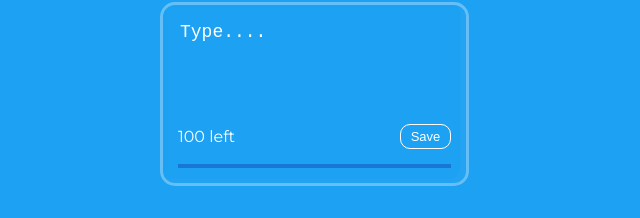
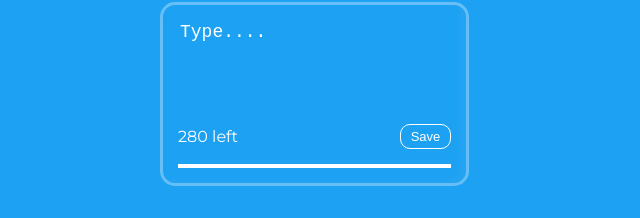
Before and after one commit to davidinthepark/tweet-later, a React (Create React App) app: page / in a window 1280 px wide. Shown: the part 116-334 px from the top of the page, without its empty margins (0-640 px from the left). Built offline with nearby package versions, Linux system fonts and the light colour scheme.

Commit message:
text limit increased

```diff
--- a/src/Components/NoteComponents/CreateNote.js
+++ b/src/Components/NoteComponents/CreateNote.js
@@ -2,7 +2,7 @@ import { React } from "react";
 import LinearProgress from "@mui/material/LinearProgress";
 
 function CreateNote({ textHandler, saveHandler, inputText }) {
-    const charLimit = 100;
+    const charLimit = 280;
     const charLeft = charLimit - inputText.length;
     return (
         <div className="note" style={{ background: "rgba(255, 255, 255, 0)" }}>
@@ -12,7 +12,7 @@ function CreateNote({ textHandler, saveHandler, inputText }) {
                 value={inputText}
                 placeholder="Type...."
                 onChange={textHandler}
-                maxLength="100"
+                maxLength="280"
             ></textarea>
             <div className="note__footer">
                 <span className="label">{charLeft} left</span>
```
